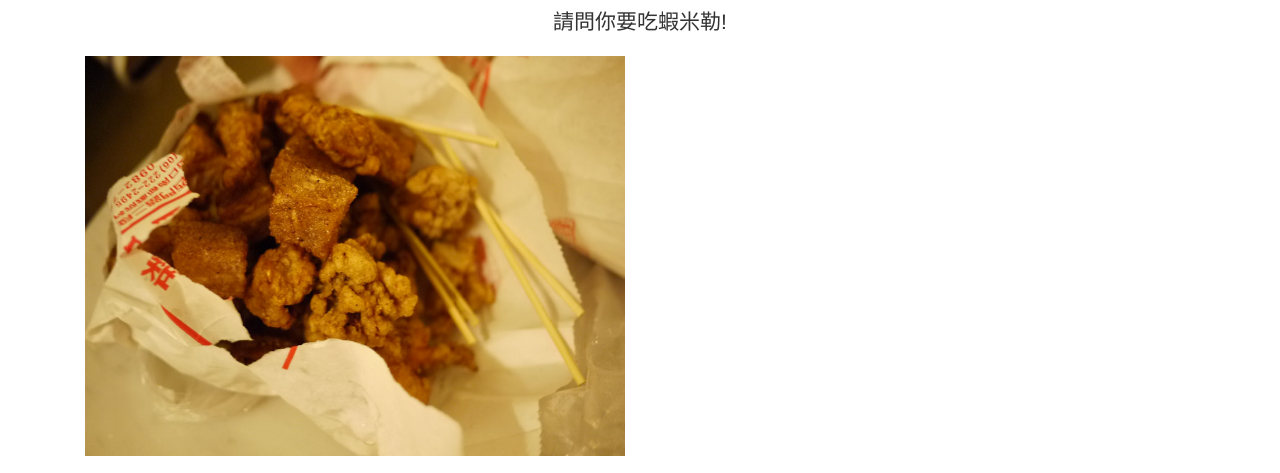
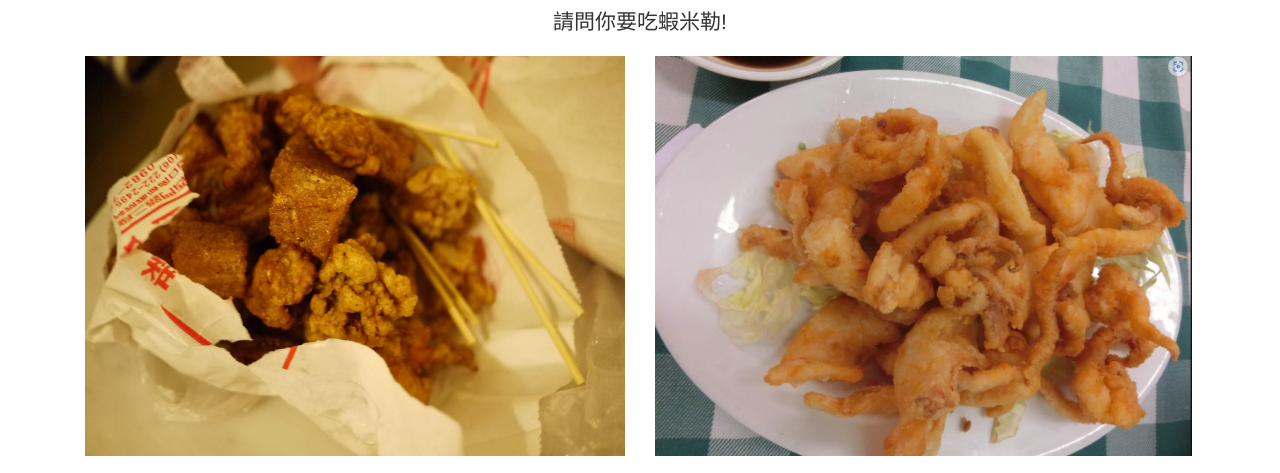
Before and after one commit to tom0168/tom12, a plain HTML site: page index.html in a window 1280 px wide. Shown: the part 119-592 px from the top of the page. Drawn offline with nearby package versions, Linux system fonts and the light colour scheme.

Commit message:
Update index.html

```diff
--- a/index.html
+++ b/index.html
@@ -57,7 +57,7 @@
             </select>
           </li>
           <li class="col-xs-6">
-            <img class="img-responsive" src="2.jfif" alt="">
+            <img class="img-responsive" src="2.jpg" alt="">
             <h2>魷魚</h2>
             <p>NT.50</p>
             <select name="number" class="select form-control" data-price="50" data-name="魷魚">
```
